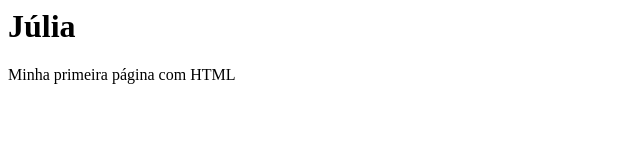
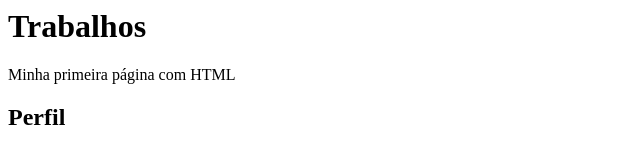
Before and after one commit to JuliaRocha24/JuliaRocha24.github.io, a plain HTML site: page index.html in a window 1280 px wide. Shown: the whole page, without its empty margins (0-640 px from the left). Drawn offline with Linux system fonts and the light colour scheme.

Commit message:
Update index.html

```diff
--- a/index.html
+++ b/index.html
@@ -3,7 +3,9 @@
     <title>Júlia | Minha Página</title>
   </head>
   <body>
-    <h1>Júlia</h1>
+    <h1>Trabalhos</h1>
     <p>Minha primeira página com HTML</p>
+
+    <h2>Perfil</h2>
   </body>
 </html>
```
